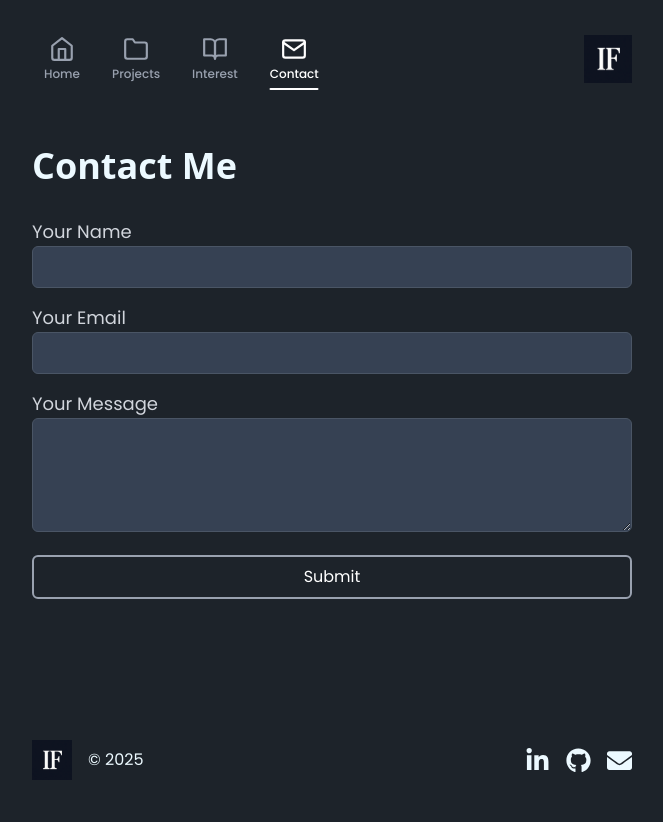
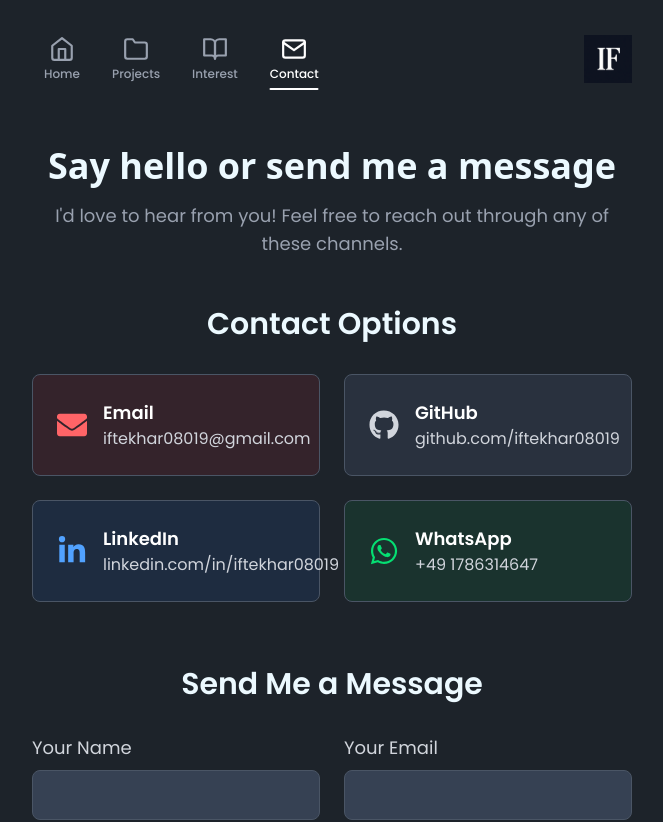
Before and after one commit to iftekhar08019/portfolio-joy, a React (Vite) app: page /contact in a window 1280 px wide. Shown: the top 822 px of the page, without its empty margins (308-971 px from the left). Before the commit the page ends 800 px from the top, so only its background shows below. Built offline with nearby package versions, Linux system fonts and the light colour scheme; a web font is replaced by a local one.

Commit message:
contact updated

```diff
--- a/package.json
+++ b/package.json
@@ -15,6 +15,7 @@
     "emailjs": "^4.0.3",
     "emailjs-com": "^3.2.0",
     "firebase": "^11.9.1",
+    "lottie-react": "^2.4.1",
     "react": "^19.1.0",
     "react-dom": "^19.1.0",
     "react-icons": "^5.5.0",
--- a/src/pages/Contact.jsx
+++ b/src/pages/Contact.jsx
@@ -1,5 +1,6 @@
 import React, { useState } from "react";
 import emailjs from "emailjs-com";
+import { FaEnvelope, FaGithub, FaLinkedinIn, FaWhatsapp, FaPhone } from "react-icons/fa";
 
 const ContactForm = () => {
   const [formData, setFormData] = useState({
@@ -44,51 +45,126 @@ const ContactForm = () => {
       );
   };
 
+  const contactOptions = [
+    {
+      icon: FaEnvelope,
+      title: "Email",
+      value: "iftekhar08019@gmail.com",
+      link: "mailto:iftekhar08019@gmail.com",
+      color: "text-red-400 hover:text-red-300",
+      bgColor: "bg-red-500/10 hover:bg-red-500/20"
+    },
+    {
+      icon: FaGithub,
+      title: "GitHub",
+      value: "github.com/iftekhar08019",
+      link: "https://github.com/iftekhar08019",
+      color: "text-gray-300 hover:text-white",
+      bgColor: "bg-gray-700/50 hover:bg-gray-600/50"
+    },
+    {
+      icon: FaLinkedinIn,
+      title: "LinkedIn",
+      value: "linkedin.com/in/iftekhar08019",
+      link: "https://linkedin.com/in/iftekhar08019",
+      color: "text-blue-400 hover:text-blue-300",
+      bgColor: "bg-blue-500/10 hover:bg-blue-500/20"
+    },
+    {
+      icon: FaWhatsapp,
+      title: "WhatsApp",
+      value: "+49 1786314647",
+      link: "https://wa.me/491786314647",
+      color: "text-green-400 hover:text-green-300",
+      bgColor: "bg-green-500/10 hover:bg-green-500/20"
+    }
+  ];
+
   return (
     <div className="my-8">
-      <h1 className="lg:text-4xl text-2xl font-semibold hero-heading">
-        Contact Me
+      <h1 className="lg:text-4xl text-2xl font-semibold hero-heading text-center">
+        Say hello or send me a message
       </h1>
-      <form onSubmit={handleSubmit} className="mt-6 lg:mt-8">
-        <div className="mb-4">
-          <label htmlFor="name" className="block text-lg text-gray-300">
+      <p className="text-gray-400 text-center mt-4 lg:text-lg">
+        I'd love to hear from you! Feel free to reach out through any of these channels.
+      </p>
+
+      {/* Contact Options */}
+      <div className="mt-8 lg:mt-12">
+        <h2 className="text-2xl lg:text-3xl font-semibold text-center mb-6 lg:mb-8">
+          Contact Options
+        </h2>
+        <div className="grid grid-cols-1 md:grid-cols-2 gap-4 lg:gap-6">
+          {contactOptions.map((option, index) => (
+            <a
+              key={index}
+              href={option.link}
+              target={option.title !== "Email" ? "_blank" : "_self"}
+              rel={option.title !== "Email" ? "noopener noreferrer" : ""}
+              className={`${option.bgColor} border border-gray-600 rounded-lg p-4 lg:p-6 transition-all duration-300 hover:scale-105 group`}
+            >
+              <div className="flex items-center gap-4">
+                <div className={`${option.color} text-2xl lg:text-3xl`}>
+                  <option.icon />
+                </div>
+                <div>
+                  <h3 className="font-semibold text-white text-lg">{option.title}</h3>
+                  <p className="text-gray-300 text-sm lg:text-base">{option.value}</p>
+                </div>
+              </div>
+            </a>
+          ))}
+        </div>
+      </div>
+
+      {/* Contact Form */}
+      <div className="mt-12 lg:mt-16">
+        <h2 className="text-2xl lg:text-3xl font-semibold text-center mb-6 lg:mb-8">
+          Send Me a Message
+        </h2>
+        <div className="max-w-2xl mx-auto">
+          <form onSubmit={handleSubmit} className="space-y-6">
+            <div className="grid grid-cols-1 md:grid-cols-2 gap-6">
+              <div>
+                <label htmlFor="name" className="block text-lg text-gray-300 mb-2">
                   Your Name
                 </label>
                 <input
                   type="text"
                   id="name"
                   name="name"
-            className="w-full p-2 rounded-md bg-gray-700 text-white border border-gray-600 focus:border-blue-500 focus:outline-none"
+                  className="w-full p-3 rounded-lg bg-gray-700 text-white border border-gray-600 focus:border-blue-500 focus:outline-none focus:ring-2 focus:ring-blue-500/20 transition-all"
                   value={formData.name}
                   onChange={handleChange}
                   required
                 />
               </div>
 
-        <div className="mb-4">
-          <label htmlFor="email" className="block text-lg text-gray-300">
+              <div>
+                <label htmlFor="email" className="block text-lg text-gray-300 mb-2">
                   Your Email
                 </label>
                 <input
                   type="email"
                   id="email"
                   name="email"
-            className="w-full p-2 rounded-md bg-gray-700 text-white border border-gray-600 focus:border-blue-500 focus:outline-none"
+                  className="w-full p-3 rounded-lg bg-gray-700 text-white border border-gray-600 focus:border-blue-500 focus:outline-none focus:ring-2 focus:ring-blue-500/20 transition-all"
                   value={formData.email}
                   onChange={handleChange}
                   required
                 />
               </div>
+            </div>
 
-        <div className="mb-4">
-          <label htmlFor="message" className="block text-lg text-gray-300">
+            <div>
+              <label htmlFor="message" className="block text-lg text-gray-300 mb-2">
                 Your Message
               </label>
               <textarea
                 id="message"
                 name="message"
-            className="w-full p-2 rounded-md bg-gray-700 text-white border border-gray-600 focus:border-blue-500 focus:outline-none"
-            rows="4"
+                className="w-full p-3 rounded-lg bg-gray-700 text-white border border-gray-600 focus:border-blue-500 focus:outline-none focus:ring-2 focus:ring-blue-500/20 transition-all resize-none"
+                rows="5"
                 value={formData.message}
                 onChange={handleChange}
                 required
@@ -97,17 +173,21 @@ const ContactForm = () => {
 
             <button
               type="submit"
-          className="w-full border-2 border-gray-400 hover:bg-gray-700 text-white p-2 rounded-md hover:bg-blue-600 transition-all"
+              className="w-full bg-gradient-to-r from-blue-600 to-purple-600 hover:from-blue-700 hover:to-purple-700 text-white font-semibold py-3 px-6 rounded-lg transition-all duration-300 hover:scale-105 focus:outline-none focus:ring-2 focus:ring-blue-500/20"
             >
-          Submit
+              Send Message
             </button>
           </form>
 
           {isSubmitted && (
-        <div className="alert mt-4 text-center text-green-500">
-          <p>Your message has been submitted successfully!</p>
+            <div className="mt-6 p-4 bg-green-500/10 border border-green-500/20 rounded-lg text-center">
+              <p className="text-green-400 font-medium">
+                ✅ Your message has been submitted successfully! I'll get back to you soon.
+              </p>
             </div>
           )}
+        </div>
+      </div>
     </div>
   );
 };
--- a/src/pages/Interest.jsx
+++ b/src/pages/Interest.jsx
@@ -3,7 +3,7 @@ import React from "react";
 const Interest = () => {
   return (
     <div className="my-8">
-      <h1 className="lg:text-4xl text-2xl font-semibold hero-heading">
+      <h1 className="lg:text-4xl text-2xl font-semibold hero-heading text-center">
         My Interests
       </h1>
       <div className="mt-6 lg:mt-8">
--- a/src/pages/Projects.jsx
+++ b/src/pages/Projects.jsx
@@ -29,7 +29,7 @@ const Projects = () => {
   if (loading) {
     return (
       <div className="my-8">
-        <h1 className="lg:text-4xl text-2xl font-semibold hero-heading">
+        <h1 className="lg:text-4xl text-2xl font-semibold hero-heading text-center">
           My Projects
         </h1>
         <div className="mt-6 lg:mt-8 text-center">
@@ -42,7 +42,7 @@ const Projects = () => {
   if (error) {
     return (
       <div className="my-8">
-        <h1 className="lg:text-4xl text-2xl font-semibold hero-heading">
+        <h1 className="lg:text-4xl text-2xl font-semibold hero-heading text-center">
           My Projects
         </h1>
         <div className="mt-6 lg:mt-8 text-center">
@@ -54,7 +54,7 @@ const Projects = () => {
 
   return (
     <div className="my-8">
-      <h1 className="lg:text-4xl text-2xl font-semibold hero-heading">
+      <h1 className="lg:text-4xl text-2xl font-semibold hero-heading text-center">
         My Projects
       </h1>
       <div className="grid lg:grid-cols-2 grid-cols-1 gap-4 lg:gap-6 mt-6 lg:mt-8">
```
Also changed, not shown: 1 other file (tests, documents, lock files or other folders). Lines whose indentation alone changed are shown as unchanged.
